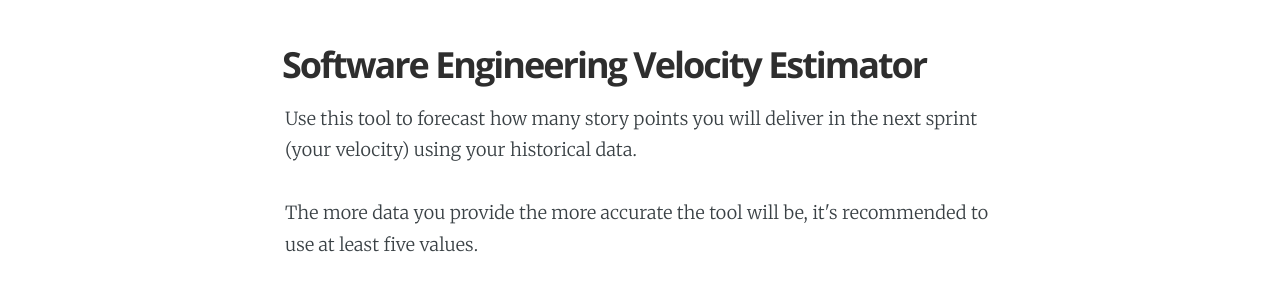
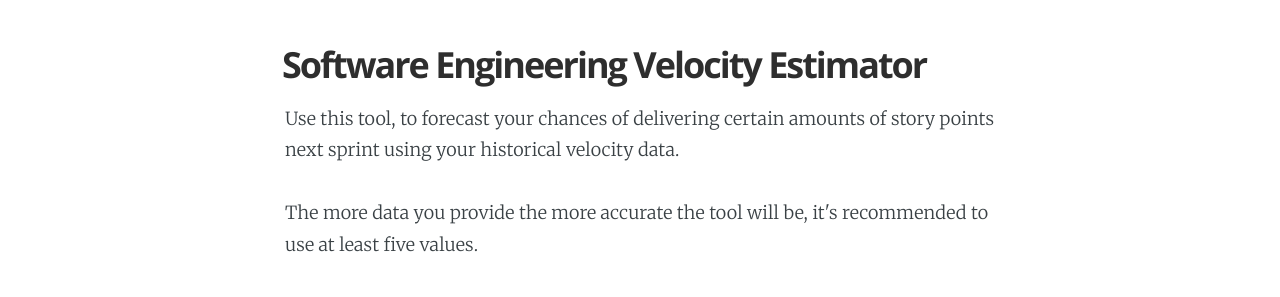
Before and after one commit to NiallBunting/niallbunting.github.io, a Jekyll site: the page built from pages/velocity-estimator/index.html, in a window 1280 px wide. Shown: the part 134-431 px from the top of the page. Built offline with Jekyll 4.4.1, drawn with Linux system fonts in a browser that asks for light colours.

Commit message:
[vc] Update wording

```diff
--- a/pages/velocity-estimator/index.html
+++ b/pages/velocity-estimator/index.html
@@ -9,7 +9,7 @@
     <meta http-equiv="X-UA-Compatible" content="IE=edge,chrome=1" />
 
     <title>Software Engineering Velocity Estimator - Niall Bunting</title>
-    <meta name="description" content="Estimate the amount of story points you will deliver next sprint (your velocity). Get a confidence rating for the number of story points you are likely to complete." />
+    <meta name="description" content="Forecast the chance of delivering a number of story points next sprint (your velocity). Get a confidence rating for the number of story points you are likely to complete." />
 
     <meta name="HandheldFriendly" content="True" />
     <meta name="MobileOptimized" content="320" />
@@ -92,7 +92,7 @@
 
         <section class="post-content">
 
-          <p>Use this tool to forecast how many story points you will deliver in the next sprint (your velocity) using your historical data.</p>
+          <p>Use this tool, to forecast your chances of delivering certain amounts of story points next sprint using your historical velocity data.</p>
 
           <p>The more data you provide the more accurate the tool will be, it's recommended to use at least five values.</p>
 
```
